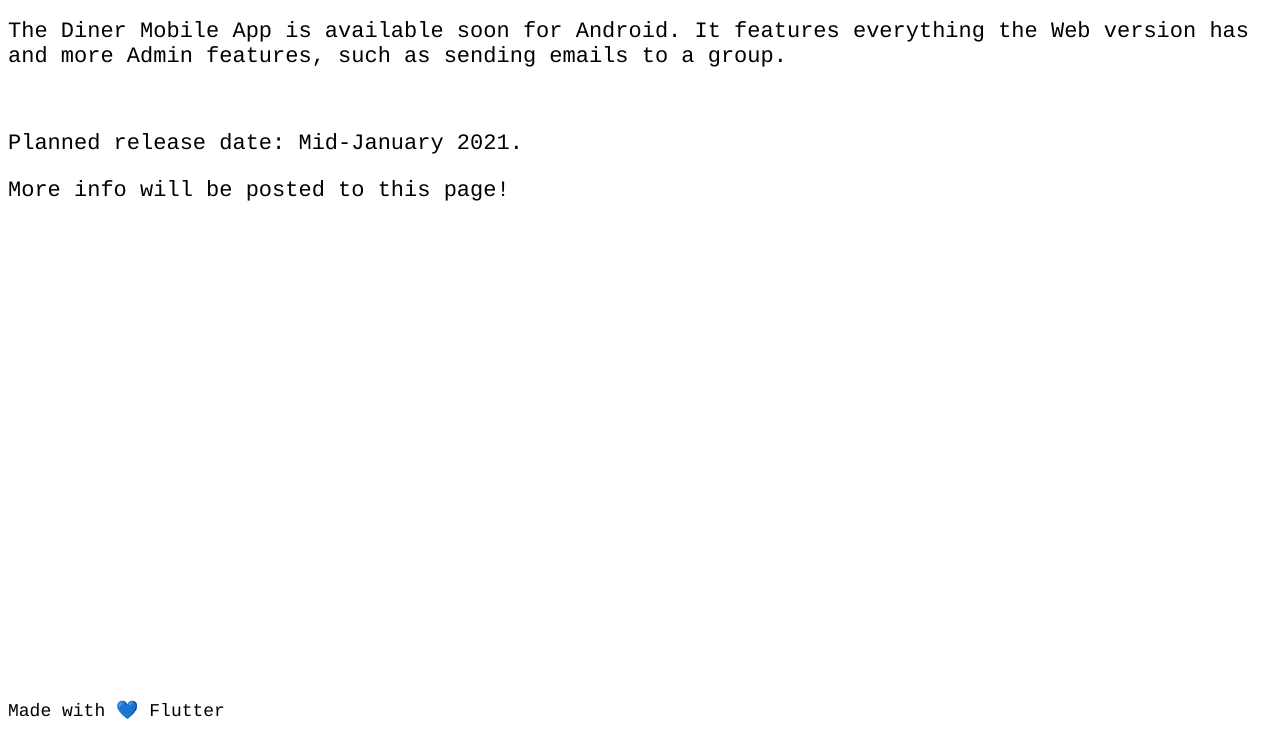
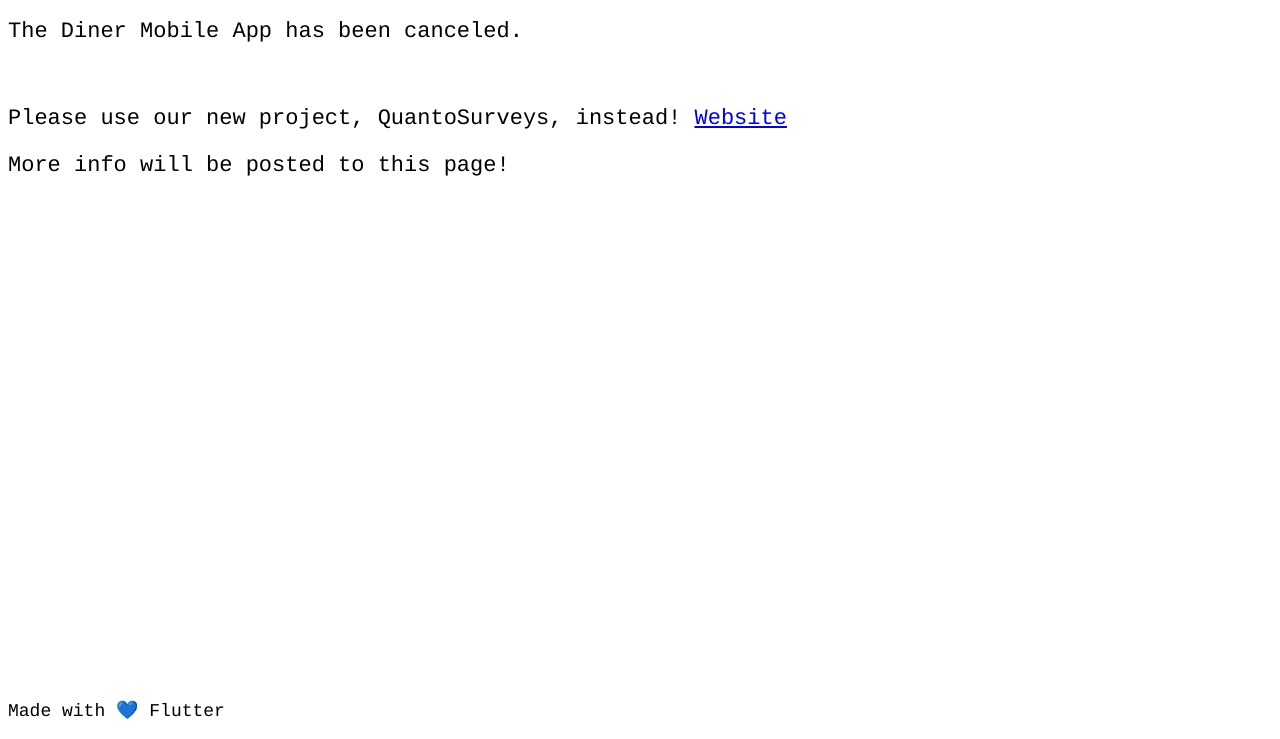
Before and after one commit to hermannkabi/diner, a plain HTML site: page app/index.html in a window 1280 px wide. Shown: the part 61-800 px from the top of the page. Drawn offline with Linux system fonts and the light colour scheme.

Commit message:
Update index.html

```diff
--- a/app/index.html
+++ b/app/index.html
@@ -8,9 +8,9 @@
   </head>
   <body>
     <h1>Mobile App</h1>
-    <p>The Diner Mobile App is available soon for Android. It features everything the Web version has and more Admin features, such as sending emails to a group.</p>
+    <p>The Diner Mobile App has been canceled.</p>
     <br>
-    <p>Planned release date: Mid-January 2021.</p>
+    <p>Please use our new project, QuantoSurveys, instead! <a href="https://hermannkabi.com/quanto/surveys/">Website</a></p>
     <p>More info will be posted to this page!</p>
     <br>
     <br>
```
